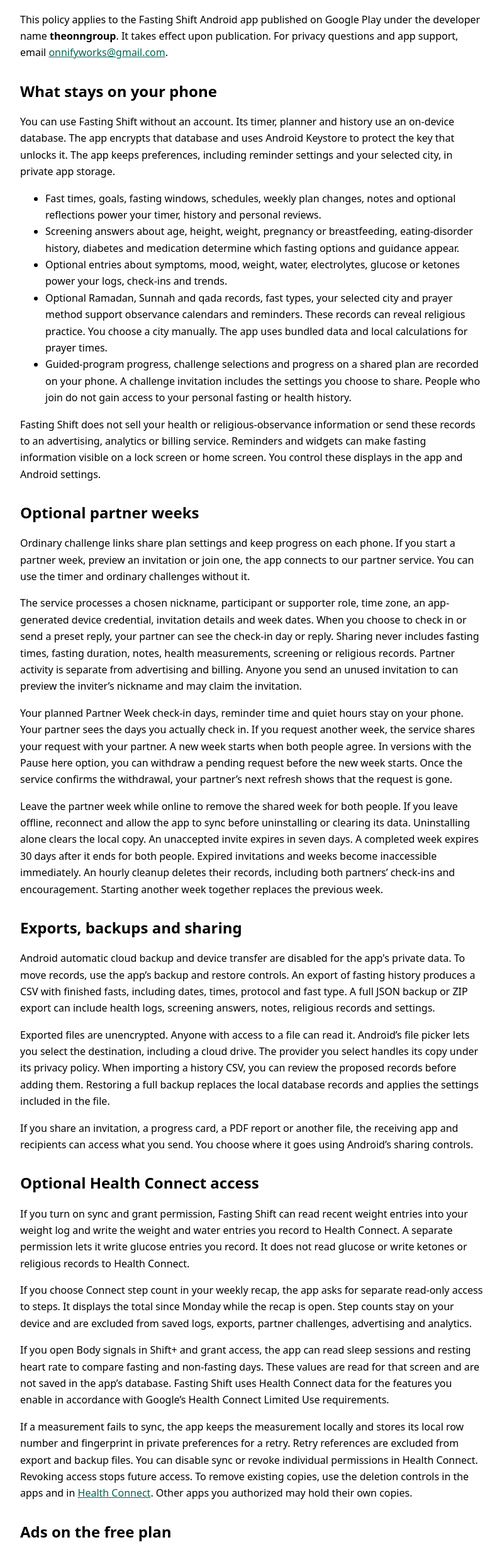
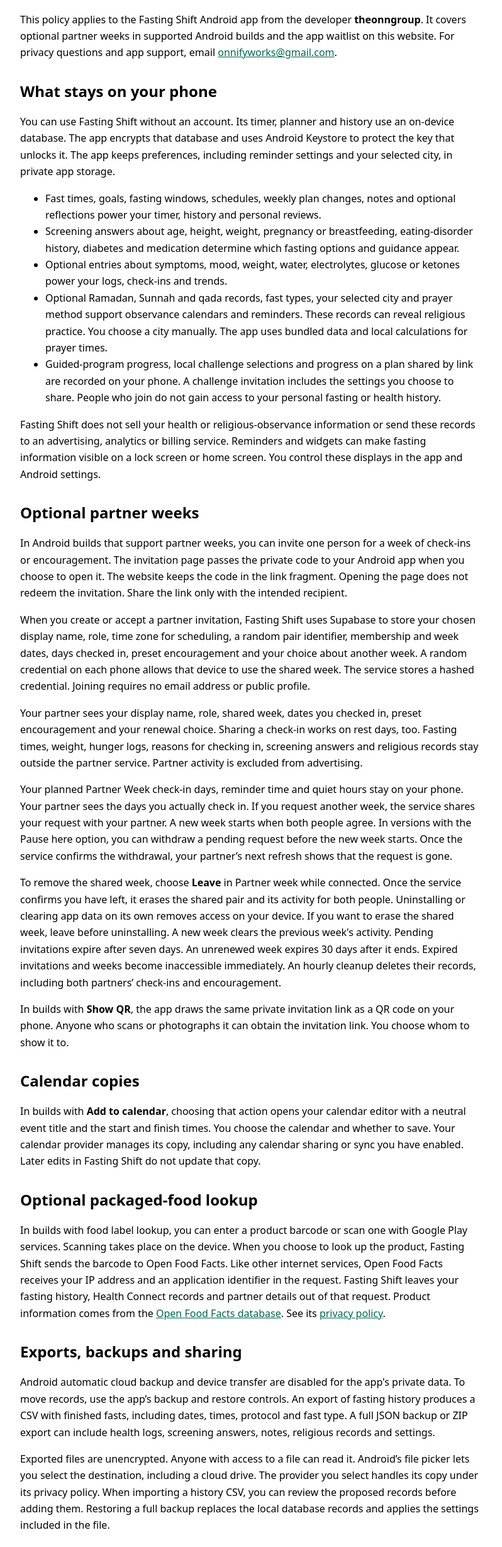
Before and after one commit to nicholsmindset/fasting, a plain HTML site: page web/privacy/index.html in a window 1280 px wide. Shown: the part 94-2550 px from the top of the page at 63% size, without its empty margins (240-1038 px from the left). Drawn offline with Linux system fonts and the light colour scheme.

Commit message:
Exercise food lookup deterministically and align the bundled privacy policy

```diff
--- a/web/privacy/index.html
+++ b/web/privacy/index.html
@@ -15,7 +15,7 @@
 </head>
 <body><main>
 <h1>Fasting Shift Android privacy policy</h1>
-<p>This policy applies to the Fasting Shift Android app published on Google Play under the developer name <strong>theonngroup</strong>. It takes effect upon publication. For privacy questions and app support, email <a href="mailto:onnifyworks@gmail.com">onnifyworks@gmail.com</a>.</p>
+<p>This policy applies to the Fasting Shift Android app from the developer <strong>theonngroup</strong>. It covers optional partner weeks in supported Android builds and the app waitlist on this website. For privacy questions and app support, email <a href="mailto:onnifyworks@gmail.com">onnifyworks@gmail.com</a>.</p>
 
 <h2>What stays on your phone</h2>
 <p>You can use Fasting Shift without an account. Its timer, planner and history use an on-device database. The app encrypts that database and uses Android Keystore to protect the key that unlocks it. The app keeps preferences, including reminder settings and your selected city, in private app storage.</p>
@@ -24,15 +24,24 @@
   <li>Screening answers about age, height, weight, pregnancy or breastfeeding, eating-disorder history, diabetes and medication determine which fasting options and guidance appear.</li>
   <li>Optional entries about symptoms, mood, weight, water, electrolytes, glucose or ketones power your logs, check-ins and trends.</li>
   <li>Optional Ramadan, Sunnah and qada records, fast types, your selected city and prayer method support observance calendars and reminders. These records can reveal religious practice. You choose a city manually. The app uses bundled data and local calculations for prayer times.</li>
-  <li>Guided-program progress, challenge selections and progress on a shared plan are recorded on your phone. A challenge invitation includes the settings you choose to share. People who join do not gain access to your personal fasting or health history.</li>
+  <li>Guided-program progress, local challenge selections and progress on a plan shared by link are recorded on your phone. A challenge invitation includes the settings you choose to share. People who join do not gain access to your personal fasting or health history.</li>
 </ul>
 <p>Fasting Shift does not sell your health or religious-observance information or send these records to an advertising, analytics or billing service. Reminders and widgets can make fasting information visible on a lock screen or home screen. You control these displays in the app and Android settings.</p>
 
 <h2 id="partner-weeks">Optional partner weeks</h2>
-<p>Ordinary challenge links share plan settings and keep progress on each phone. If you start a partner week, preview an invitation or join one, the app connects to our partner service. You can use the timer and ordinary challenges without it.</p>
-<p>The service processes a chosen nickname, participant or supporter role, time zone, an app-generated device credential, invitation details and week dates. When you choose to check in or send a preset reply, your partner can see the check-in day or reply. Sharing never includes fasting times, fasting duration, notes, health measurements, screening or religious records. Partner activity is separate from advertising and billing. Anyone you send an unused invitation to can preview the inviter’s nickname and may claim the invitation.</p>
+<p>In Android builds that support partner weeks, you can invite one person for a week of check-ins or encouragement. The invitation page passes the private code to your Android app when you choose to open it. The website keeps the code in the link fragment. Opening the page does not redeem the invitation. Share the link only with the intended recipient.</p>
+<p>When you create or accept a partner invitation, Fasting Shift uses Supabase to store your chosen display name, role, time zone for scheduling, a random pair identifier, membership and week dates, days checked in, preset encouragement and your choice about another week. A random credential on each phone allows that device to use the shared week. The service stores a hashed credential. Joining requires no email address or public profile.</p>
+<p>Your partner sees your display name, role, shared week, dates you checked in, preset encouragement and your renewal choice. Sharing a check-in works on rest days, too. Fasting times, weight, hunger logs, reasons for checking in, screening answers and religious records stay outside the partner service. Partner activity is excluded from advertising.</p>
 <p>Your planned Partner Week check-in days, reminder time and quiet hours stay on your phone. Your partner sees the days you actually check in. If you request another week, the service shares your request with your partner. A new week starts when both people agree. In versions with the Pause here option, you can withdraw a pending request before the new week starts. Once the service confirms the withdrawal, your partner’s next refresh shows that the request is gone.</p>
-<p>Leave the partner week while online to remove the shared week for both people. If you leave offline, reconnect and allow the app to sync before uninstalling or clearing its data. Uninstalling alone clears the local copy. An unaccepted invite expires in seven days. A completed week expires 30 days after it ends for both people. Expired invitations and weeks become inaccessible immediately. An hourly cleanup deletes their records, including both partners’ check-ins and encouragement. Starting another week together replaces the previous week.</p>
+<p>To remove the shared week, choose <strong>Leave</strong> in Partner week while connected. Once the service confirms you have left, it erases the shared pair and its activity for both people. Uninstalling or clearing app data on its own removes access on your device. If you want to erase the shared week, leave before uninstalling. A new week clears the previous week's activity. Pending invitations expire after seven days. An unrenewed week expires 30 days after it ends. Expired invitations and weeks become inaccessible immediately. An hourly cleanup deletes their records, including both partners’ check-ins and encouragement.</p>
+
+<p>In builds with <strong>Show QR</strong>, the app draws the same private invitation link as a QR code on your phone. Anyone who scans or photographs it can obtain the invitation link. You choose whom to show it to.</p>
+
+<h2>Calendar copies</h2>
+<p>In builds with <strong>Add to calendar</strong>, choosing that action opens your calendar editor with a neutral event title and the start and finish times. You choose the calendar and whether to save. Your calendar provider manages its copy, including any calendar sharing or sync you have enabled. Later edits in Fasting Shift do not update that copy.</p>
+
+<h2>Optional packaged-food lookup</h2>
+<p>In builds with food label lookup, you can enter a product barcode or scan one with Google Play services. Scanning takes place on the device. When you choose to look up the product, Fasting Shift sends the barcode to Open Food Facts. Like other internet services, Open Food Facts receives your IP address and an application identifier in the request. Fasting Shift leaves your fasting history, Health Connect records and partner details out of that request. Product information comes from the <a href="https://world.openfoodfacts.org/">Open Food Facts database</a>. See its <a href="https://world.openfoodfacts.org/privacy">privacy policy</a>.</p>
 
 <h2>Exports, backups and sharing</h2>
 <p>Android automatic cloud backup and device transfer are disabled for the app's private data. To move records, use the app’s backup and restore controls. An export of fasting history produces a CSV with finished fasts, including dates, times, protocol and fast type. A full JSON backup or ZIP export can include health logs, screening answers, notes, religious records and settings.</p>
@@ -40,8 +49,8 @@
 <p>If you share an invitation, a progress card, a PDF report or another file, the receiving app and recipients can access what you send. You choose where it goes using Android’s sharing controls.</p>
 
 <h2>Optional Health Connect access</h2>
+<p>In builds with <strong>Walking this week</strong>, you can separately allow Fasting Shift to read step counts from Health Connect for your weekly recap. Your partner cannot see these counts. You can revoke step access in Health Connect.</p>
 <p>If you turn on sync and grant permission, Fasting Shift can read recent weight entries into your weight log and write the weight and water entries you record to Health Connect. A separate permission lets it write glucose entries you record. It does not read glucose or write ketones or religious records to Health Connect.</p>
-<p>If you choose Connect step count in your weekly recap, the app asks for separate read-only access to steps. It displays the total since Monday while the recap is open. Step counts stay on your device and are excluded from saved logs, exports, partner challenges, advertising and analytics.</p>
 <p>If you open Body signals in Shift+ and grant access, the app can read sleep sessions and resting heart rate to compare fasting and non-fasting days. These values are read for that screen and are not saved in the app’s database. Fasting Shift uses Health Connect data for the features you enable in accordance with Google’s Health Connect Limited Use requirements.</p>
 <p>If a measurement fails to sync, the app keeps the measurement locally and stores its local row number and fingerprint in private preferences for a retry. Retry references are excluded from export and backup files. You can disable sync or revoke individual permissions in Health Connect. Revoking access stops future access. To remove existing copies, use the deletion controls in the apps and in <a href="https://support.google.com/android/answer/12201232">Health Connect</a>. Other apps you authorized may hold their own copies.</p>
 
@@ -53,6 +62,9 @@
 <h2>Optional Shift+ purchases</h2>
 <p>Google Play processes purchases and code redemptions. When billing is enabled in your build, RevenueCat starts when you open the app and uses a generated app user ID to check access, including before you buy. It processes available purchase history, products, subscription status, and billing-related app and device information to grant or restore access and report subscription activity. It can determine a country from store information or the network address. Fasting Shift does not send RevenueCat your fasting, screening, measurement or religious records. Read the <a href="https://www.revenuecat.com/privacy">RevenueCat privacy policy</a> and <a href="https://policies.google.com/privacy">Google privacy policy</a> for their handling of data.</p>
 
+<h2>Website waitlist</h2>
+<p>If you join the app waitlist, we store your email address, signup time and the updates you requested in Supabase. We use this list for Android launch news and group-fast invitations. You can join without giving us any health information. To leave the list or request deletion of your address, email <a href="mailto:onnifyworks@gmail.com">onnifyworks@gmail.com</a>.</p>
+
 <h2>Retention, deletion and support</h2>
 <p>Local records remain on your phone until you remove them, clear the app's storage or uninstall the app. To erase local records, settings and pending sync references inside Fasting Shift, go to <strong>Settings → Privacy and data → How your data is protected → Delete all data</strong> and confirm. Separately delete any exports, backups or shared copies from the destinations where you saved or sent them.</p>
 <p>Google Play holds its own transaction records. Manage or cancel subscriptions in Google Play. Uninstalling Fasting Shift does not cancel a subscription. Contact us about billing information held on our behalf, including a request for deletion. If you email us, we receive your email address and the information you choose to provide, and use them to handle your request. You do not need to send your screening answers or export your health records to ask for help. Email <a href="mailto:onnifyworks@gmail.com">onnifyworks@gmail.com</a>.</p>
```
Also changed, not shown: 3 other files.
